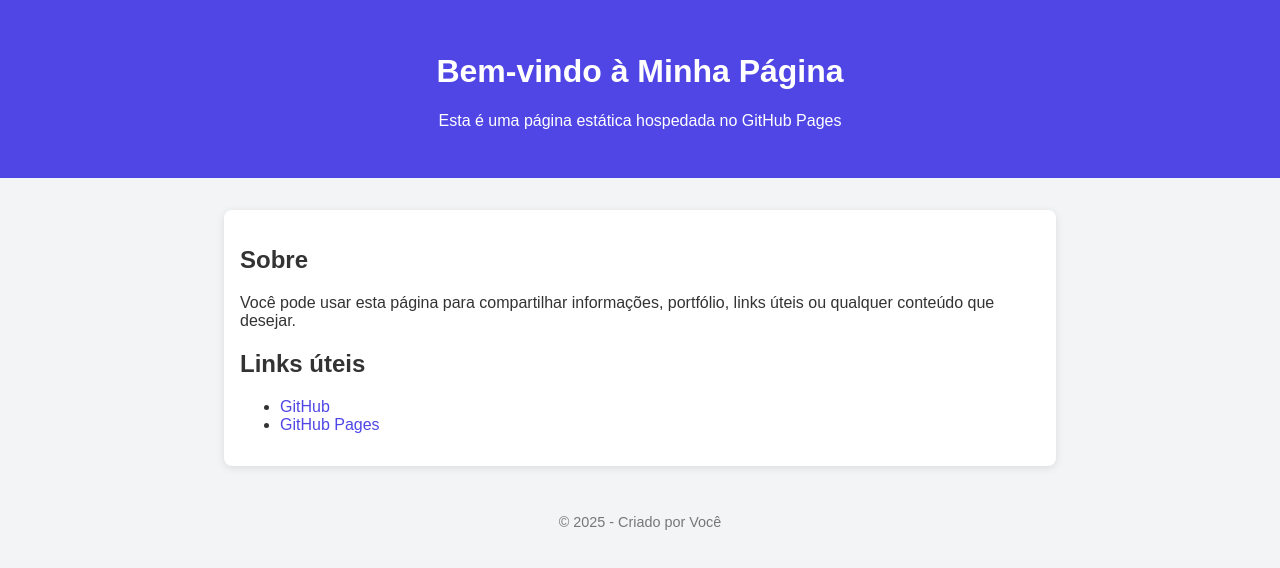
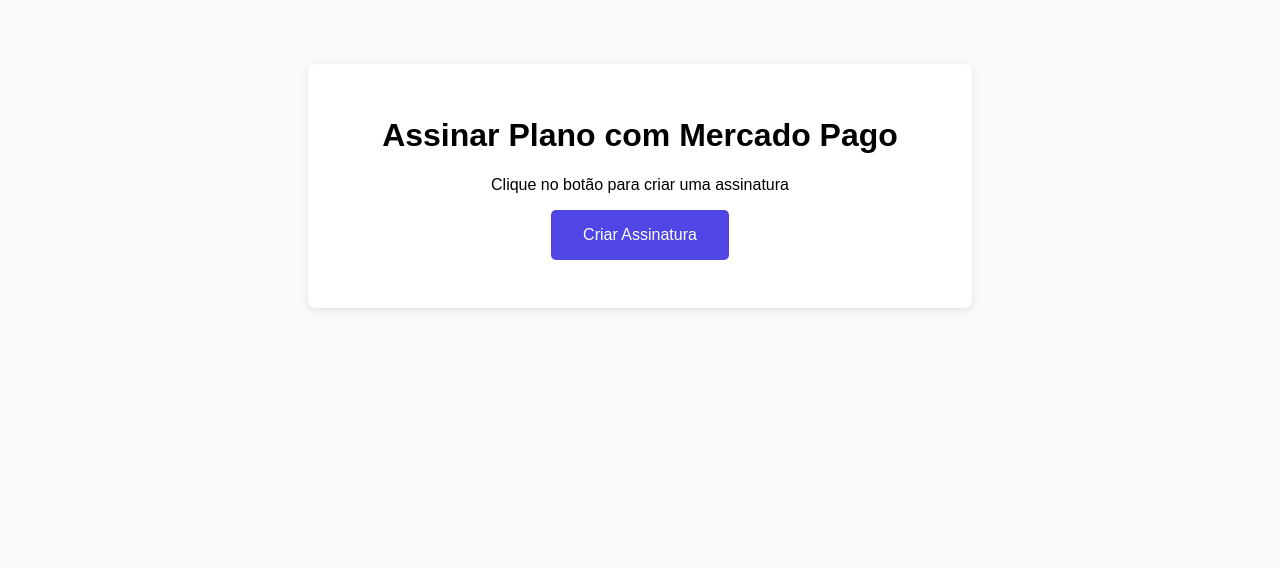
Before and after one commit to sara-silveira/sara-silveira.github.io, a plain HTML site: page index.html in a window 1280 px wide. Drawn offline with Linux system fonts and the light colour scheme.

Commit message:
chamada_pagamento

```diff
--- a/index.html
+++ b/index.html
@@ -2,71 +2,64 @@
 <html lang="pt-BR">
 <head>
   <meta charset="UTF-8" />
-  <meta name="viewport" content="width=device-width, initial-scale=1.0" />
-  <title>Minha Página Estática</title>
+  <meta name="viewport" content="width=device-width, initial-scale=1.0"/>
+  <title>Assinatura Mercado Pago</title>
   <style>
-    body {
-      font-family: Arial, sans-serif;
-      margin: 0;
-      padding: 0;
-      background: #f3f4f6;
-      color: #333;
-    }
-
-    header {
-      background-color: #4f46e5;
-      color: white;
-      padding: 2rem;
-      text-align: center;
-    }
-
-    main {
-      max-width: 800px;
-      margin: 2rem auto;
-      padding: 1rem;
-      background-color: white;
-      border-radius: 8px;
-      box-shadow: 0 2px 8px rgba(0, 0, 0, 0.1);
-    }
-
-    footer {
-      text-align: center;
-      padding: 1rem;
-      color: #777;
-      font-size: 0.9rem;
-    }
-
-    a {
-      color: #4f46e5;
-      text-decoration: none;
-    }
-
-    a:hover {
-      text-decoration: underline;
-    }
+    body { font-family: Arial, sans-serif; background: #f9fafb; margin: 0; padding: 0; text-align: center; }
+    main { max-width: 600px; margin: 4rem auto; background: white; padding: 2rem; border-radius: 8px; box-shadow: 0 2px 10px rgba(0,0,0,0.1); }
+    button { background: #4f46e5; color: white; border: none; padding: 1rem 2rem; font-size: 1rem; border-radius: 5px; cursor: pointer; }
+    button:hover { background: #4338ca; }
+    #resposta { margin-top: 1rem; font-family: monospace; word-break: break-word; font-size: 0.9rem; }
   </style>
 </head>
 <body>
 
-  <header>
-    <h1>Bem-vindo à Minha Página</h1>
-    <p>Esta é uma página estática hospedada no GitHub Pages</p>
-  </header>
+<main>
+  <h1>Assinar Plano com Mercado Pago</h1>
+  <p>Clique no botão para criar uma assinatura</p>
+  <button onclick="criarAssinatura()">Criar Assinatura</button>
+  <p id="resposta"></p>
+</main>
 
-  <main>
-    <h2>Sobre</h2>
-    <p>Você pode usar esta página para compartilhar informações, portfólio, links úteis ou qualquer conteúdo que desejar.</p>
+<script>
+  async function criarAssinatura() {
+    const respostaElemento = document.getElementById('resposta');
 
-    <h2>Links úteis</h2>
-    <ul>
-      <li><a href="https://github.com">GitHub</a></li>
-      <li><a href="https://pages.github.com">GitHub Pages</a></li>
-    </ul>
-  </main>
+    try {
+      const response = await fetch("https://api.mercadopago.com/preapproval", {
+        method: "POST",
+        headers: {
+          "Authorization": "Bearer APP_USR-5443290444517044-062609-c676718502ddc56c39e7a4a9d121a99f-2513277004", // ⚠️ Substitua por seu token real
+          "Content-Type": "application/json"
+        },
+        body: JSON.stringify({
+          reason: "Yoga classes",
+          external_reference: "YG-1234",
+          payer_email: "test_user_75650838@testuser.com",
+          auto_recurring: {
+            frequency: 1,
+            frequency_type: "months",
+            end_date: "2025-12-31T23:59:59.000Z",
+            transaction_amount: 10,
+            currency_id: "BRL"
+          },
+          back_url: "https://sara-silveira.github.io/pagamento_ok.html",
+          status: "pending"
+        })
+      });
 
-  <footer>
-    &copy; 2025 - Criado por Você
-  </footer>
+      const data = await response.json();
+
+      if (response.ok) {
+        respostaElemento.innerHTML = `✅ Assinatura criada com sucesso!<br>ID: ${data.id}<br>Status: ${data.status}`;
+      } else {
+        respostaElemento.innerHTML = `❌ Erro: ${data.message || JSON.stringify(data)}`;
+      }
+    } catch (erro) {
+      respostaElemento.innerText = `❌ Erro ao conectar: ${erro.message}`;
+    }
+  }
+</script>
 
 </body>
 </html>
```
Also changed, not shown: pagamento_ok.html (added, +1 -0 lines).
